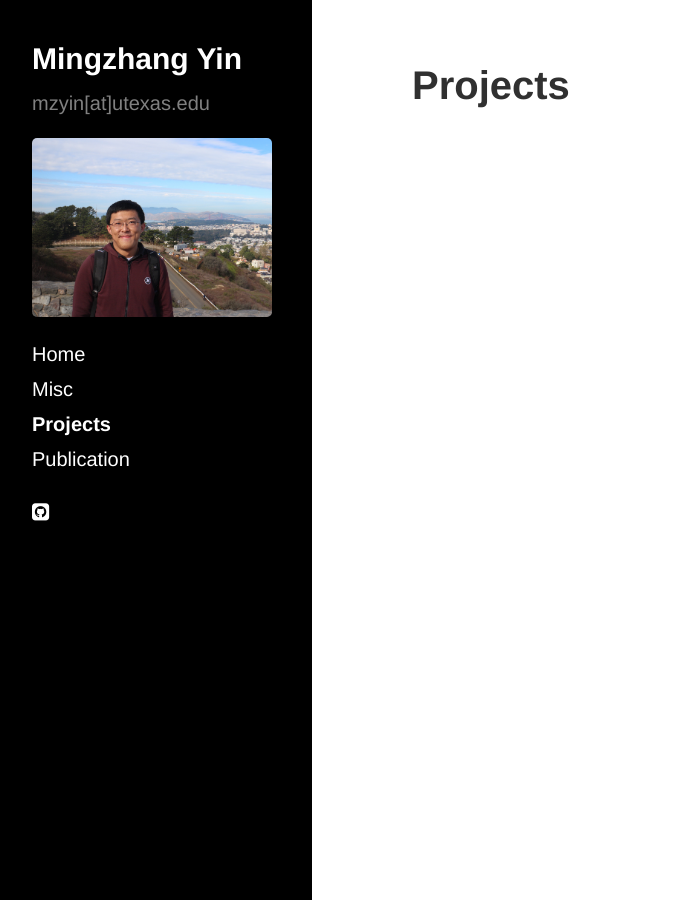
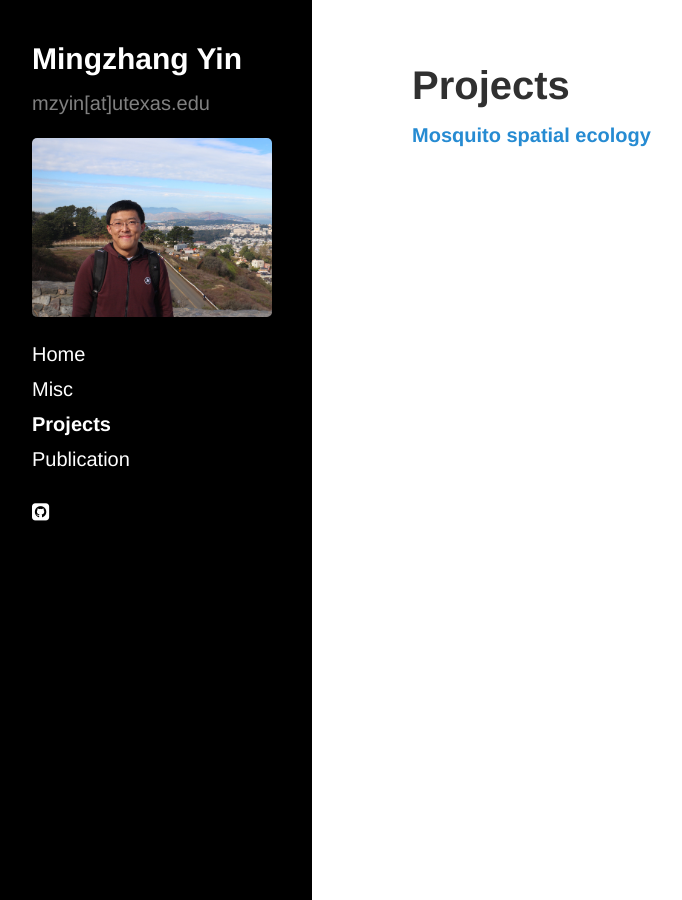
Before and after one commit to mingzhang-yin/mingzhang-yin.github.io, a Jekyll site: the page built from projects.md, in a window 1280 px wide. Shown: the whole page, without its empty margins (8-690 px from the left). Built offline with Jekyll 4.4.1, drawn with Linux system fonts in a browser that asks for light colours; nearby versions of some CDN libraries.

Commit message:
Update projects.md

```diff
--- a/projects.md
+++ b/projects.md
@@ -1,20 +1,7 @@
 ---
 layout: page
 title: Projects
+active: projects
 ---
 
-<div class="posts">
-  {% for post in paginator.posts %}
-  <div class="post">
-    <h1 class="post-title">
-      <a href="{{ post.url }}">
-        {{ post.title }}
-      </a>
-    </h1>
-
-    <span class="post-date">{{ post.date | date_to_string }}</span>
-
-    {{ post.content }}
-  </div>
-  {% endfor %}
-</div>
+[**Mosquito spatial ecology**](/_posts/2020-04-10-Meta-learning-without-Memorization.md)
```
